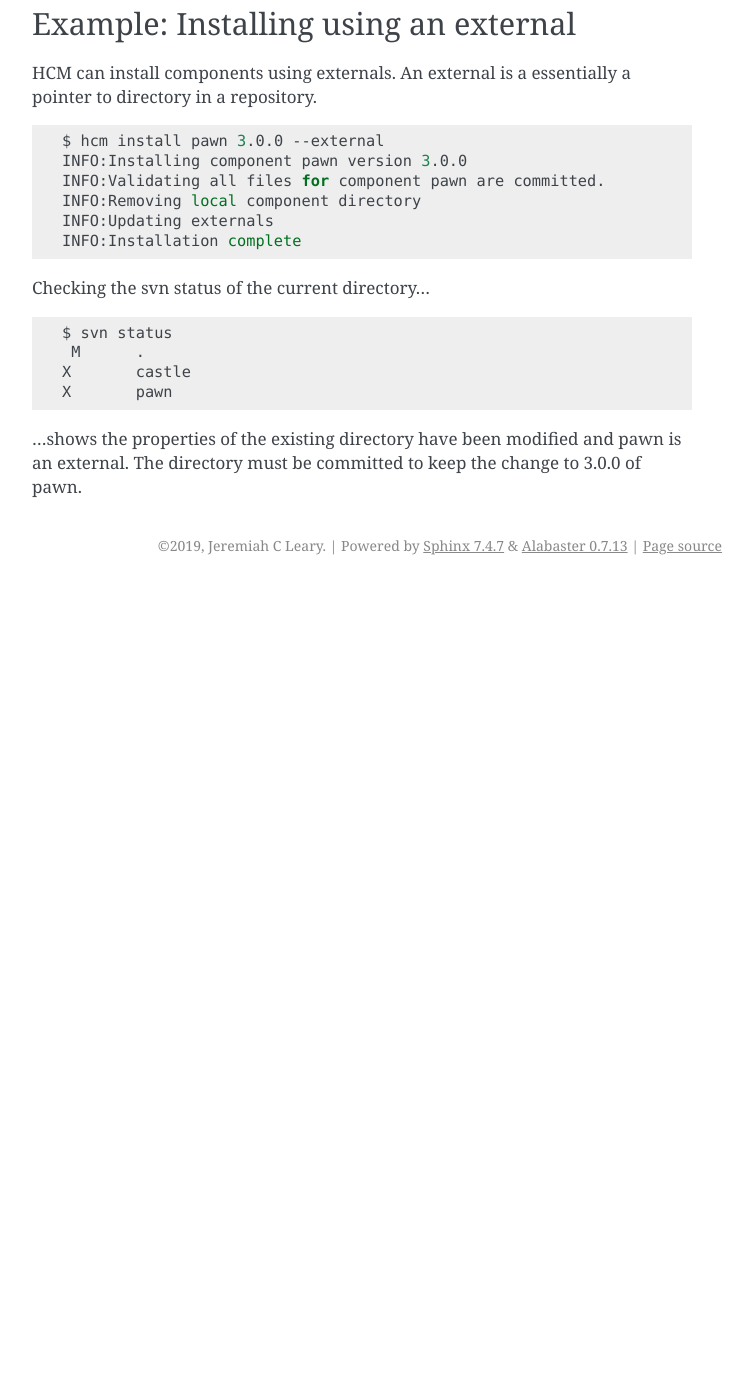
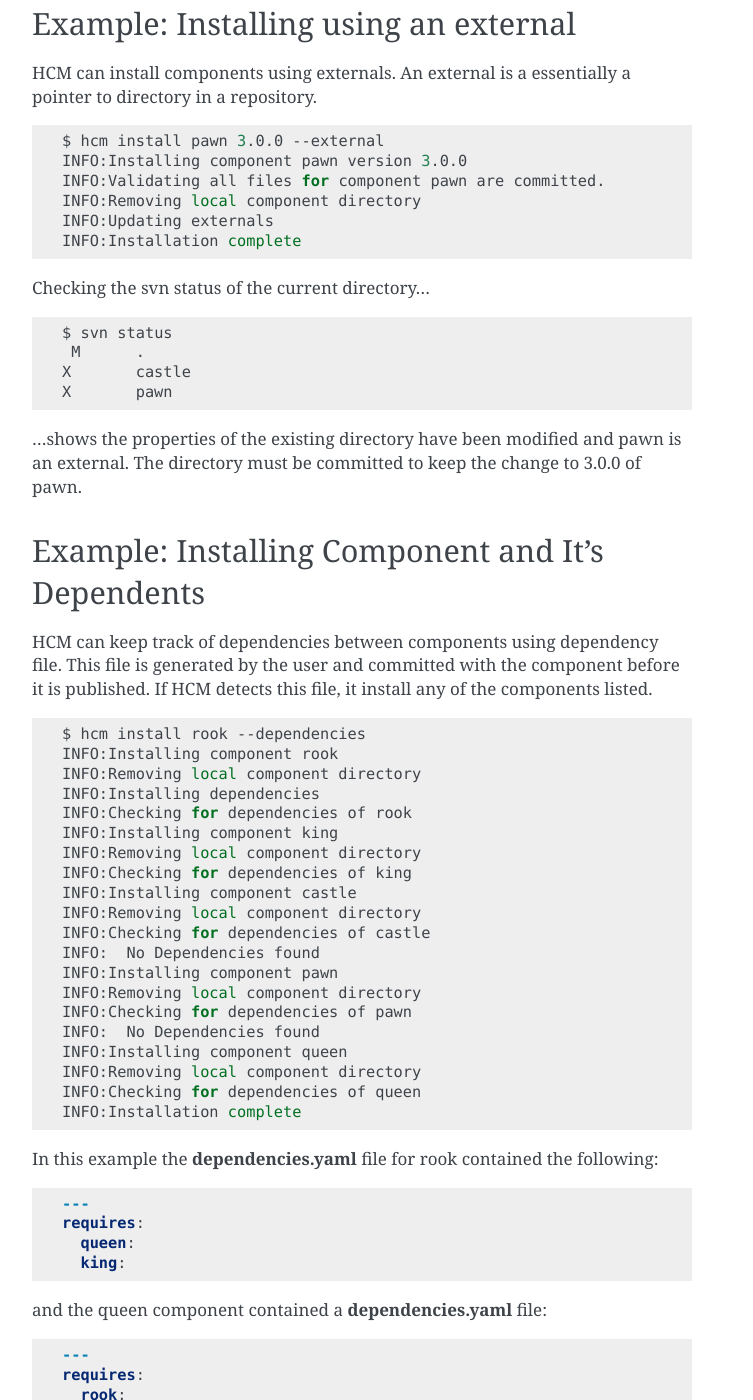
Before and after one commit to jeremiah-c-leary/hdl-component-manager, a Sphinx documentation site: the page built from docs/source/install_subcommand.rst, in a window 1280 px wide and 1400 px high, scrolled down 2096 px. Shown: the whole window, without its empty margins (388-1141 px from the left). Built offline with Sphinx 7.4.7, drawn with Linux system fonts in a browser that asks for light colours; before the commit the page ends 2681 px from its top, so only the background shows below that; some of the changed text lies outside the part shown.

Commit message:
Adding documentation to cover dependency feature.

```diff
--- a/docs/source/index.rst
+++ b/docs/source/index.rst
@@ -17,6 +17,7 @@ hdl-component-manager
    install_subcommand.rst
    list_subcommand.rst
    publish_subcommand.rst
+   show_subcommand.rst
    theory_of_operation/theory_of_operation.rst
    contributing.rst
 
--- a/docs/source/install_subcommand.rst
+++ b/docs/source/install_subcommand.rst
@@ -121,3 +121,93 @@ Checking the svn status of the current directory...
 
 ...shows the properties of the existing directory have been modified and pawn is an external.
 The directory must be committed to keep the change to 3.0.0 of pawn.
+
+Example: Installing Component and It's Dependents
+-------------------------------------------------
+
+HCM can keep track of dependencies between components using dependency file.
+This file is generated by the user and committed with the component before it is published.
+If HCM detects this file, it install any of the components listed.
+
+.. code-block:: bash
+
+   $ hcm install rook --dependencies
+   INFO:Installing component rook
+   INFO:Removing local component directory
+   INFO:Installing dependencies
+   INFO:Checking for dependencies of rook
+   INFO:Installing component king
+   INFO:Removing local component directory
+   INFO:Checking for dependencies of king
+   INFO:Installing component castle
+   INFO:Removing local component directory
+   INFO:Checking for dependencies of castle
+   INFO:  No Dependencies found
+   INFO:Installing component pawn
+   INFO:Removing local component directory
+   INFO:Checking for dependencies of pawn
+   INFO:  No Dependencies found
+   INFO:Installing component queen
+   INFO:Removing local component directory
+   INFO:Checking for dependencies of queen
+   INFO:Installation complete
+
+In this example the **dependencies.yaml** file for rook contained the following:
+
+.. code-block:: yaml
+
+   ---
+   requires:
+     queen:
+     king:
+
+and the queen component contained a **dependencies.yaml** file:
+
+.. code-block:: yaml
+
+   ---
+   requires:
+     rook:
+     king:
+     pawn:
+
+and the king component contained a **dependencies.yaml** file:
+
+.. code-block:: yaml
+
+   ---
+   requires:
+     pawn:
+     castle:
+
+HCM will break an circular dependencies and only install a component once.
+
+Example: Installing Component and Install the Latest Version of Dependents
+--------------------------------------------------------------------------
+
+If a component has already been installed, HCM will not install over it.
+This behavior can be modified by using the *--upgrade* command line argument.
+HCM will install the latest version of every dependent component if this argument is used.
+
+.. code-block:: bash
+
+   $ hcm install rook --dependencies --upgrade
+   INFO:Installing component rook
+   INFO:Removing local component directory
+   INFO:Installing dependencies
+   INFO:Checking for dependencies of rook
+   INFO:Installing component king
+   INFO:Removing local component directory
+   INFO:Checking for dependencies of king
+   INFO:Installing component castle
+   INFO:Removing local component directory
+   INFO:Checking for dependencies of castle
+   INFO:  No Dependencies found
+   INFO:Installing component pawn
+   INFO:Removing local component directory
+   INFO:Checking for dependencies of pawn
+   INFO:  No Dependencies found
+   INFO:Installing component queen
+   INFO:Removing local component directory
+   INFO:Checking for dependencies of queen
+   INFO:Installation complete
--- a/docs/source/theory_of_operation/dependencies.rst
+++ b/docs/source/theory_of_operation/dependencies.rst
@@ -28,7 +28,7 @@ This is the workflow for a local install:
 #.  Read dependencies.yaml file
 #.  Check if components in YAML file have been installed
 #.  Read dependencies.yaml file for those components that have been installed
-#.  Install components components that have not been installed
+#.  Install components that have not been installed
 
 This process repeats until all dependencies have been installed.
 Any duplicate dependencies are ignored.
--- a/docs/source/theory_of_operation/theory_of_operation.rst
+++ b/docs/source/theory_of_operation/theory_of_operation.rst
@@ -9,5 +9,6 @@ This section details how HCM performs it's tasks.
 .. include:: publishing.rst
 .. include:: installing.rst
 .. include:: dependencies.rst
+.. include:: dependencies_file.rst
 .. include:: listing.rst
 .. include:: detecting_modifications.rst
```
Also changed, not shown: docs/source/theory_of_operation/dependencies_file.rst (added, +19 -0 lines), docs/source/usage.rst (+12 -8 lines).
